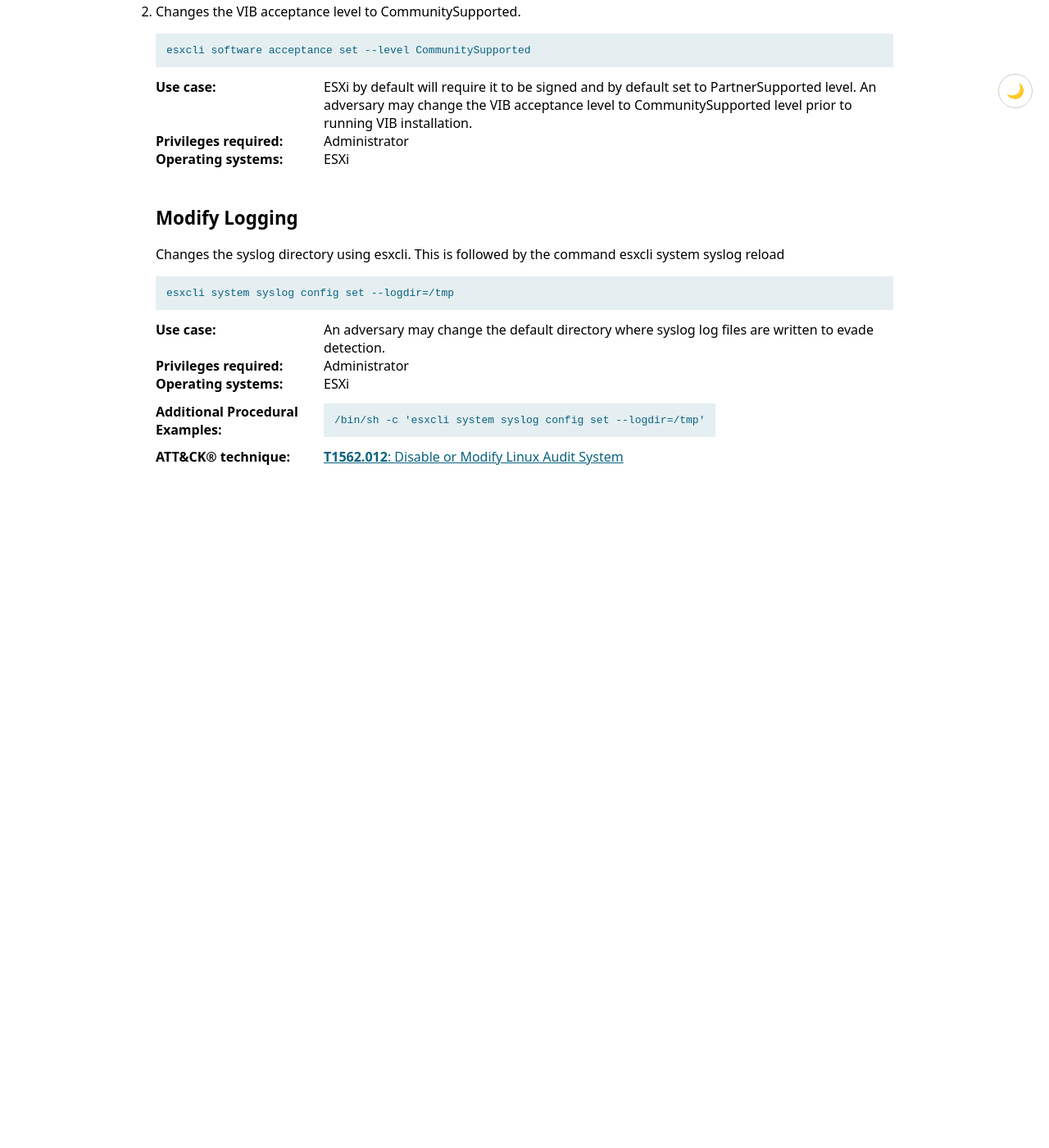
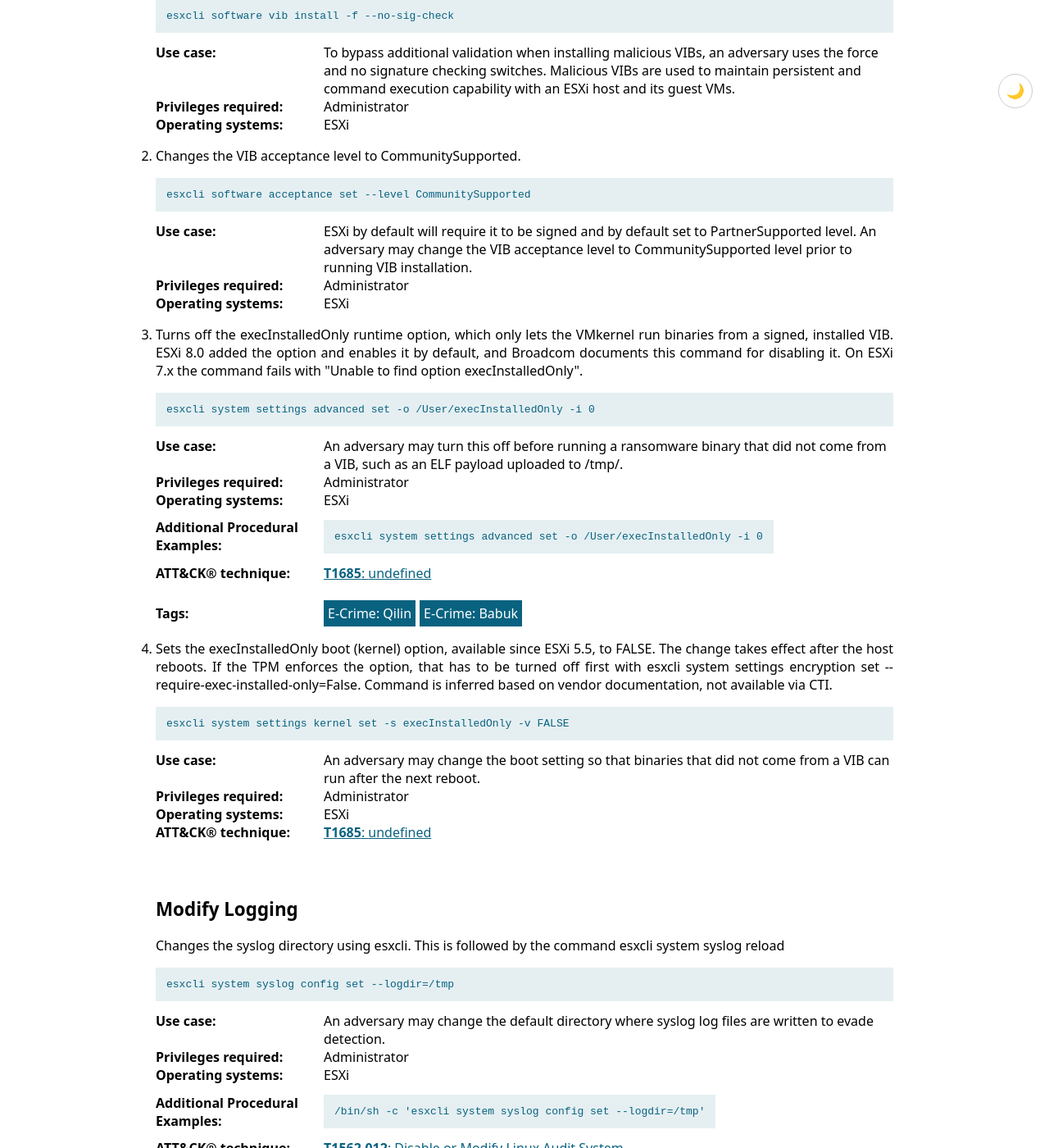
Before and after one commit to LOLESXi-Project/LOLESXi, a Jekyll site: the page built from _lolesxi/Binaries/esxcli.md, in a window 1280 px wide and 1400 px high, scrolled down 7360 px. Shown: the whole window at 82% size. Built offline with Jekyll 4.4.1, drawn with Linux system fonts in a browser that asks for light colours; before the commit the page ends 7990 px from its top, so only the background shows below that; some of the changed text lies outside the part shown.

Commit message:
Add esxcli execInstalledOnly disable commands

```diff
--- a/_lolesxi/Binaries/esxcli.md
+++ b/_lolesxi/Binaries/esxcli.md
@@ -138,6 +138,25 @@
     Privileges: Administrator
     MitreID:
     OperatingSystem: ESXi
+  - Command: esxcli system settings advanced set -o /User/execInstalledOnly -i 0
+    Description: Turns off the execInstalledOnly runtime option, which only lets the VMkernel run binaries from a signed, installed VIB. ESXi 8.0 added the option and enables it by default, and Broadcom documents this command for disabling it. On ESXi 7.x the command fails with "Unable to find option execInstalledOnly".
+    Usecase: An adversary may turn this off before running a ransomware binary that did not come from a VIB, such as an ELF payload uploaded to /tmp/.
+    Category: software operation
+    Privileges: Administrator
+    MitreID: T1685
+    OperatingSystem: ESXi
+    Tags:
+     - E-Crime: Qilin
+     - E-Crime: Babuk
+    ProceduralExamples:
+      - esxcli system settings advanced set -o /User/execInstalledOnly -i 0
+  - Command: esxcli system settings kernel set -s execInstalledOnly -v FALSE
+    Description: Sets the execInstalledOnly boot (kernel) option, available since ESXi 5.5, to FALSE. The change takes effect after the host reboots. If the TPM enforces the option, that has to be turned off first with esxcli system settings encryption set --require-exec-installed-only=False. Command is inferred based on vendor documentation, not available via CTI.
+    Usecase: An adversary may change the boot setting so that binaries that did not come from a VIB can run after the next reboot.
+    Category: software operation
+    Privileges: Administrator
+    MitreID: T1685
+    OperatingSystem: ESXi
   - Command: esxcli system syslog config set --logdir=/tmp
     Description:  Changes the syslog directory using esxcli. This is followed by the command esxcli system syslog reload
     Usecase: An adversary may change the default directory where syslog log files are written to evade detection.
@@ -224,6 +243,11 @@
   - Link: https://research.checkpoint.com/2026/vect-ransomware-by-design-wiper-by-accident/
   - Link: https://research.checkpoint.com/2026/dfir-report-the-gentlemen/
   - Link: https://www.rapid7.com/blog/post/tr-kyber-ransomware-double-trouble-windows-esxi-attacks-explained/
+  - Link: https://www.seqrite.com/blog/the-evolution-of-qilin-agenda-a-comparative-reverse-engineering-analysis-of-qilin-agenda-ransomware-across-2026/
+  - Link: https://github.com/Ki4nb/VSphereRansomwareRecovery/blob/main/docs/analysis.md
+  - Link: https://techdocs.broadcom.com/us/en/vmware-cis/vsphere/vsphere/8-0/vsphere-security/securing-esxi-hosts/deactivate-the-execinstalledonly-advanced-configuration-runtime-option.html
+  - Link: https://knowledge.broadcom.com/external/article/318467/vsphere-esxi-with-execinstalledonly-enab.html
+  - Link: https://cloud.google.com/blog/topics/threat-intelligence/defending-vsphere-from-unc3944
 Acknowledgement:
   - Person: Michael Dawson
   - Person: Junestherry Dela Cruz
```
Also changed, not shown: other parts of _lolesxi/Binaries/esxcli.md (+1 -0 lines).
